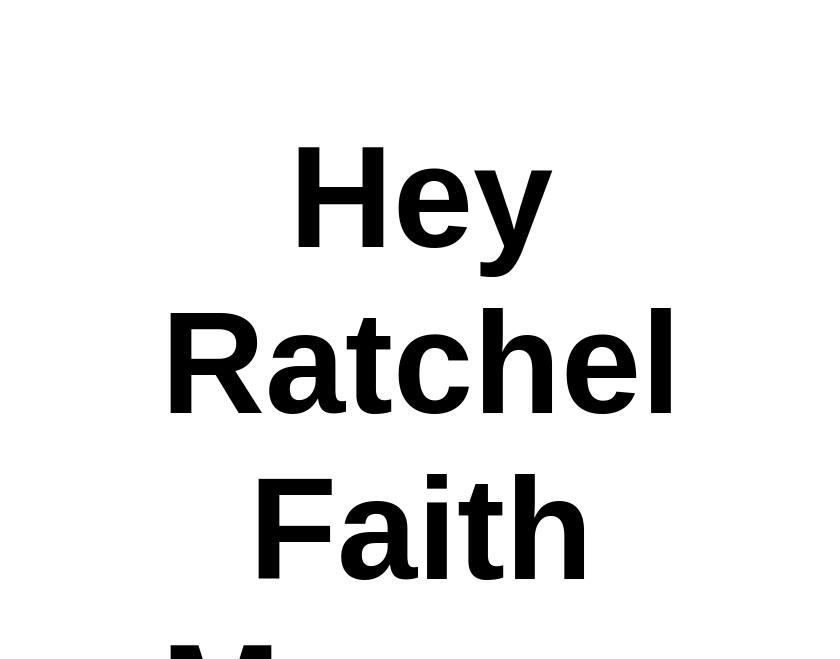
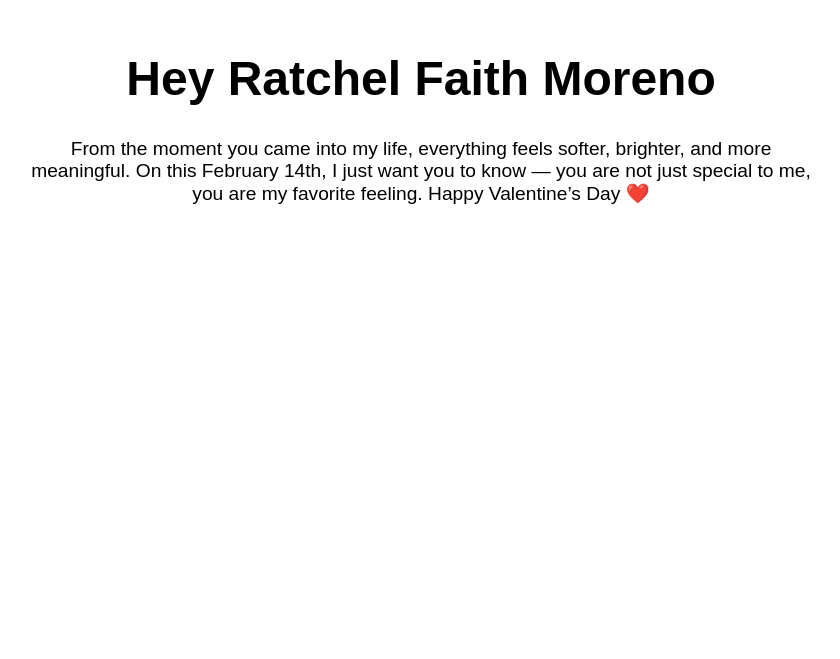
Before and after one commit to JAI-KING/ValentineWish, a website: page index.html in a window 1280 px wide. Shown: the part 141-800 px from the top of the page, without its empty margins (219-1059 px from the left). Drawn offline with nearby package versions, Linux system fonts and the light colour scheme.

Commit message:
Reduce font size of .one class

```diff
--- a/style/style.css
+++ b/style/style.css
@@ -38,7 +38,7 @@ body {
 }
 
 .one {
-  font-size: 4.5rem;
+  font-size: 1.5rem;
 }
 
 .one > img {
```
